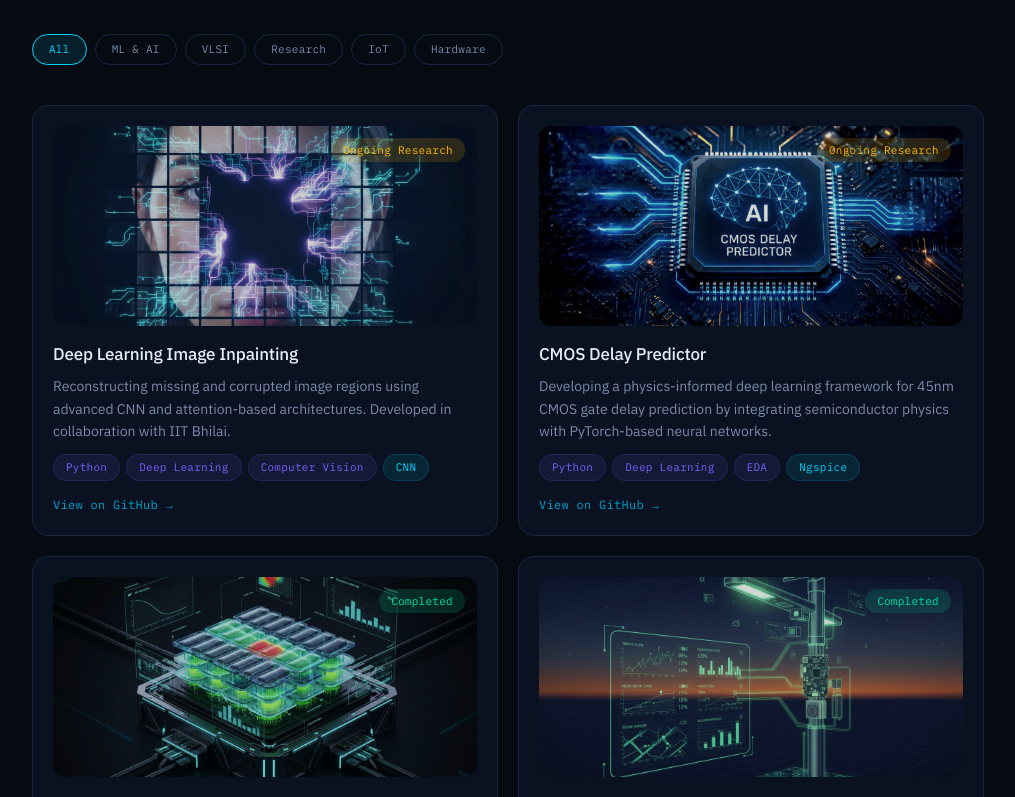
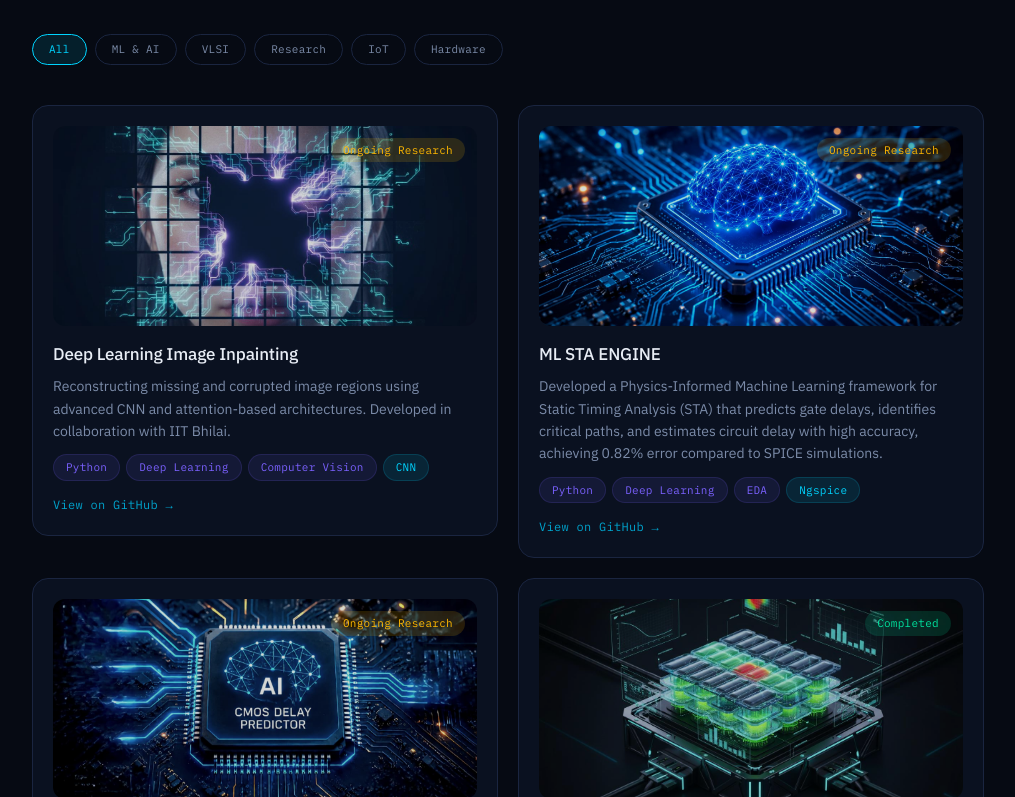
Before and after one commit to rishii-25/Portfolio, a React (Vite) app: page / in a window 1280 px wide. Shown: the part 1543-2340 px from the top of the page, without its empty margins (132-1147 px from the left). Built offline with nearby package versions, Linux system fonts and the light colour scheme.

Commit message:
Add ML STA ENGINE project and update project IDs
Added a new project 'ML STA ENGINE' with detailed description and tags. Updated IDs for existing projects to maintain sequence.

```diff
--- a/src/sections/ProjectsSection.tsx
+++ b/src/sections/ProjectsSection.tsx
@@ -29,6 +29,23 @@ const projects = [
   },
   {
     id: 2,
+    image: '/assets/ml_sta.jpeg',
+    badge: 'Ongoing Research' as const,
+    badgeColor: 'amber' as const,
+    title: 'ML STA ENGINE',
+    description:
+      'Developed a Physics-Informed Machine Learning framework for Static Timing Analysis (STA) that predicts gate delays, identifies critical paths, and estimates circuit delay with high accuracy, achieving 0.82% error compared to SPICE simulations.',
+    tags: [
+      { label: 'Python', color: 'purple' as const },
+      { label: 'Deep Learning', color: 'purple' as const },
+      { label: 'EDA', color: 'purple' as const },
+      { label: 'Ngspice', color: 'cyan' as const },
+    ],
+    githubUrl: 'https://github.com/rishii-25/ML-STA-Engine',
+    category: ['ML & AI', 'Research','VLSI'],
+  },
+  {
+    id: 3,
     image: '/assets/Cmos_delay_predictor.jpeg',
     badge: 'Ongoing Research' as const,
     badgeColor: 'amber' as const,
@@ -45,7 +62,7 @@ const projects = [
     category: ['ML & AI', 'Research','VLSI'],
   },
   {
-    id: 3,
+    id: 4,
     image: '/assets/project-battery.jpg',
     badge: 'Completed' as const,
     badgeColor: 'green' as const,
@@ -61,7 +78,7 @@ const projects = [
     category: ['ML & AI'],
   },
   {
-    id: 4,
+    id: 5,
     image: '/assets/project-solar.jpg',
     badge: 'Completed' as const,
     badgeColor: 'green' as const,
@@ -77,7 +94,7 @@ const projects = [
     category: ['Hardware', 'IoT'],
   },
   {
-    id: 5,
+    id: 6,
     image: '/assets/project-mattress.jpg',
     badge: 'Completed' as const,
     badgeColor: 'green' as const,
```
